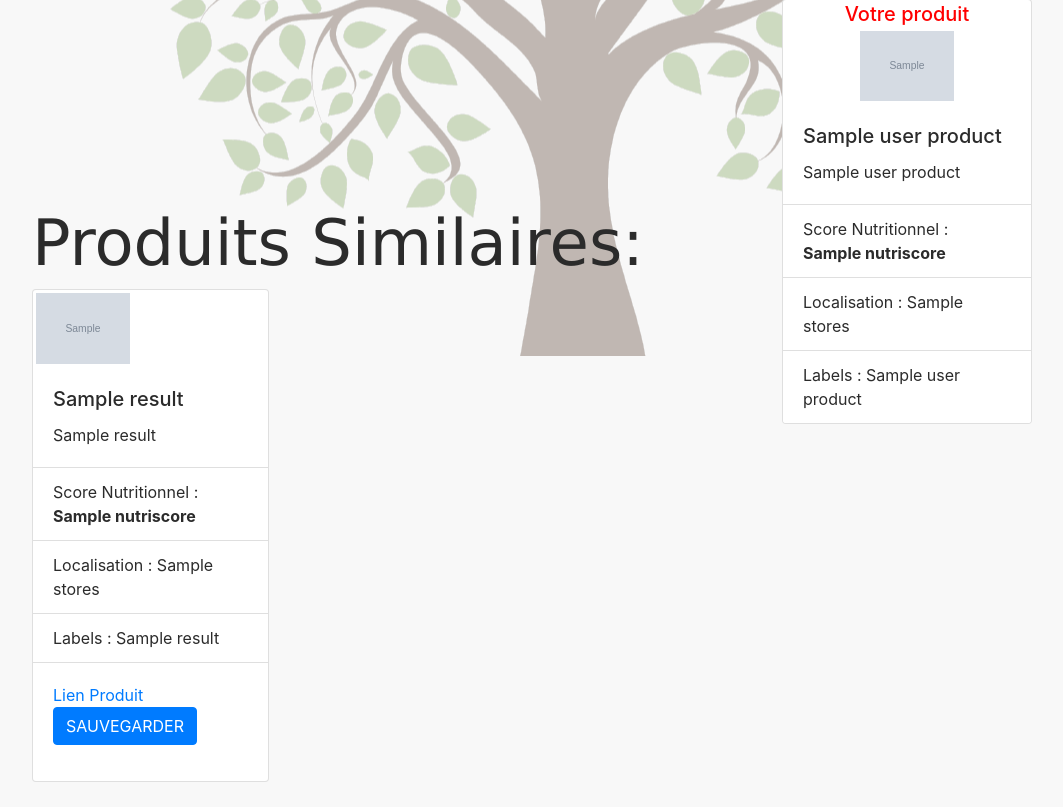
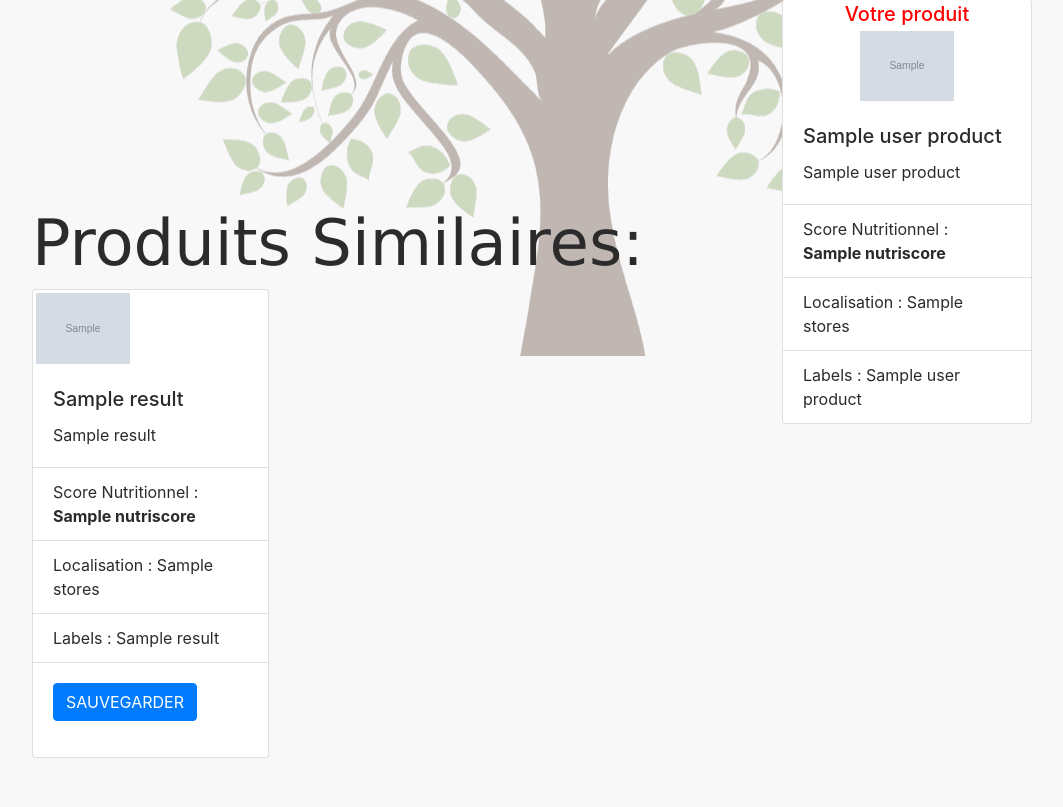
Before and after one commit to LeonardHehlen/pur_beurre_comparateur, a Flask app: template templates/index.html in a window 1280 px wide. Shown: the part 444-1251 px from the top of the page, without its empty margins (53-1116 px from the left). After the commit the page ends 1202 px from the top, so only its background shows below. Run offline with Flask 2, Linux system fonts and the light colour scheme; the template is opened without the code that fills it: most values are stand-ins (such as "Sample title", 1, 10 or a date in 2020); grey boxes marked "Sample" are stand-in pictures.

Commit message:
Another dangerous commit

```diff
--- a/templates/index.html
+++ b/templates/index.html
@@ -64,7 +64,6 @@
                 <li class="list-group-item">Labels : {{result['labels']}}</li>
                 </ul>
                 <div class="card-body">
-                <a href="" class="card-link">Lien Produit</a>
                 <form action="{{ url_for('save_in_db') }}" method="POST">
                     <input type="text" value="{{ {'user_product' : user_product, 'searched_product' : result} }}" style="display: none;" name="products">
                     <button type="submit" class="btn btn-primary">SAUVEGARDER</button>
```
